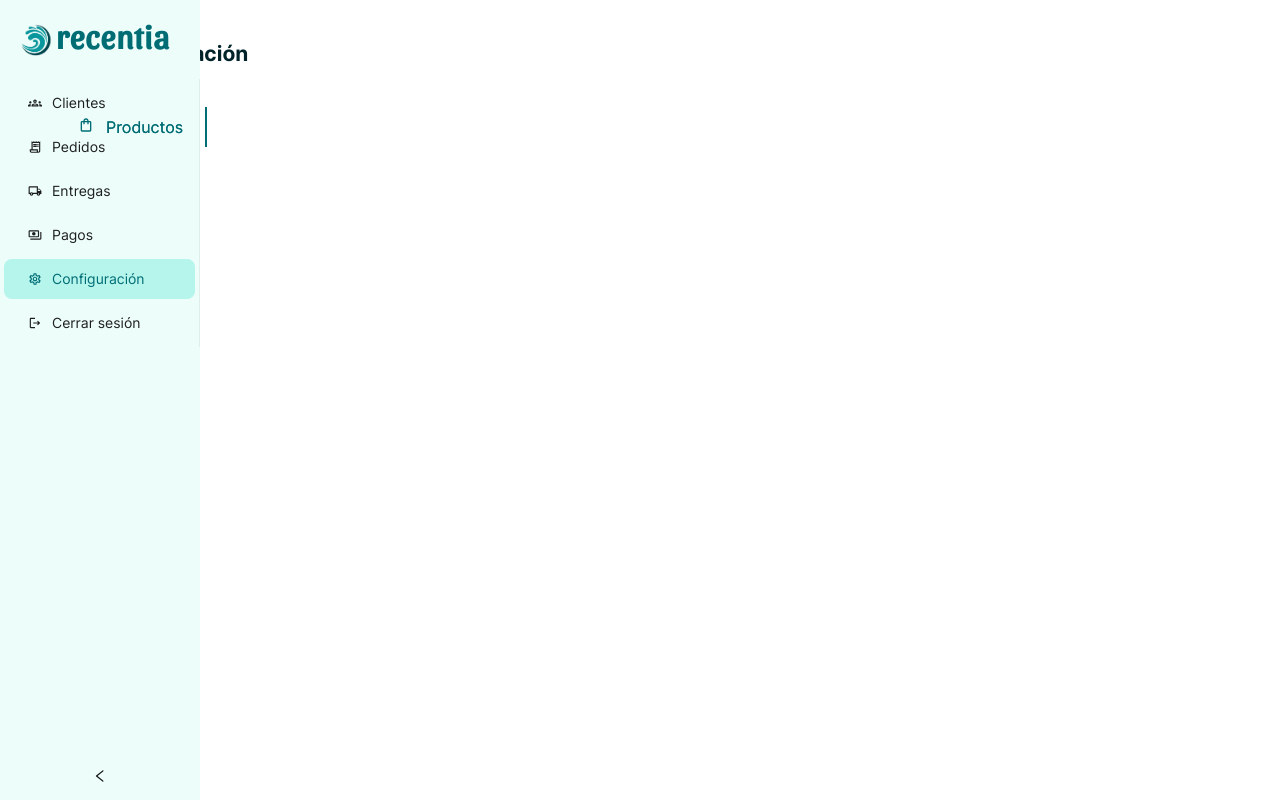
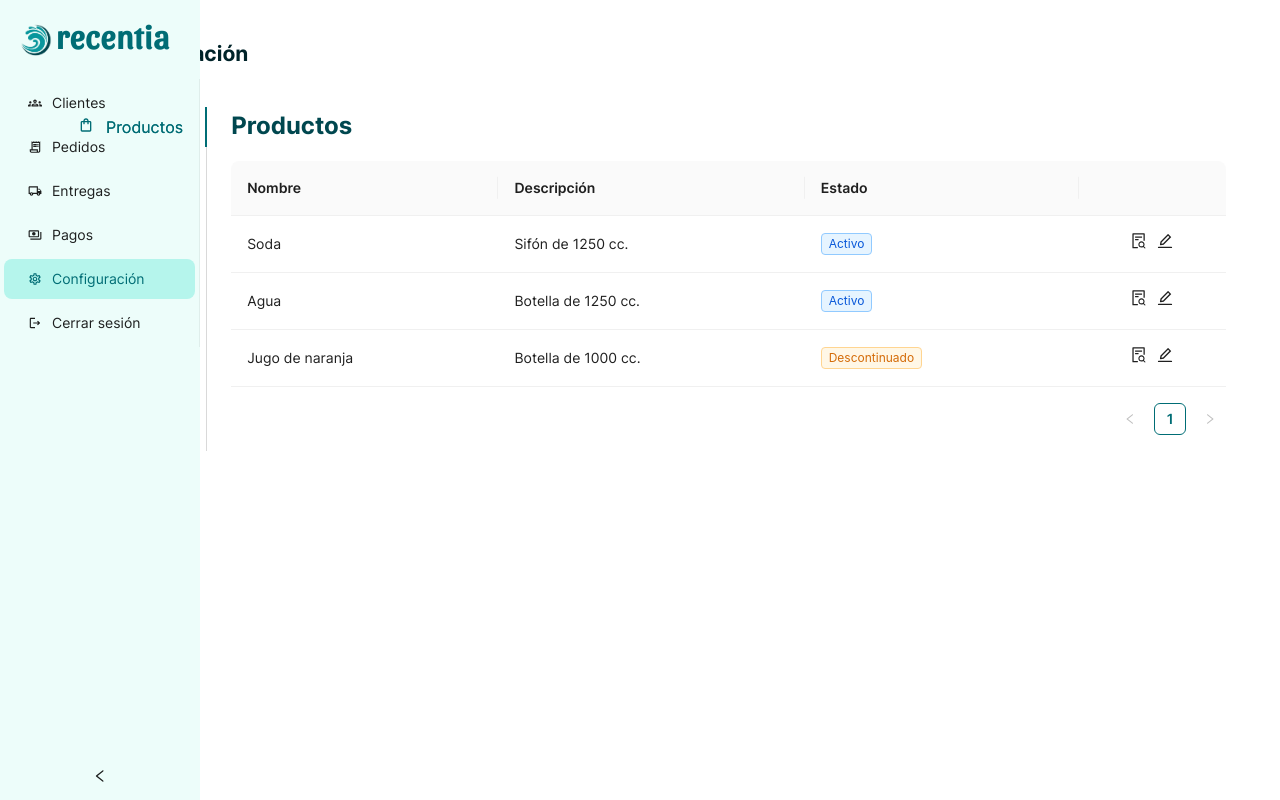
Before and after one commit to TomySanchez/lnz10_recentia-project, a React (Vite) app: page /configuracion in a window 1280 px wide. Built offline with nearby package versions, Linux system fonts and the light colour scheme; sample sign-in values are in the browser's storage.

Commit message:
feat[configuracion|productos]: Tabla de productos

```diff
--- a/src/pages/configuracion/Configuracion.jsx
+++ b/src/pages/configuracion/Configuracion.jsx
@@ -1,13 +1,15 @@
 import { Tabs } from 'antd';
 import { MdOutlineSettings, MdOutlineShoppingBag } from 'react-icons/md';
 import { MainContent } from '../../layouts/MainContent';
+import { Productos } from './productos/Productos';
 
 export const Configuracion = () => {
   const tabItems = [
     {
       key: 'products',
       label: 'Productos',
-      icon: <MdOutlineShoppingBag />
+      icon: <MdOutlineShoppingBag />,
+      children: <Productos />
     }
   ];
 
--- a/src/pages/configuracion/productos/Productos.jsx
+++ b/src/pages/configuracion/productos/Productos.jsx
@@ -1,5 +1,10 @@
 import { ConfiguracionContent } from '../components/ConfiguracionContent';
+import { ProductosTable } from './components/ProductosTable';
 
 export const Productos = () => {
-  return <ConfiguracionContent title='Productos'></ConfiguracionContent>;
+  return (
+    <ConfiguracionContent title='Productos'>
+      <ProductosTable />
+    </ConfiguracionContent>
+  );
 };
--- /dev/null
+++ b/src/pages/configuracion/productos/components/ProductosTable.jsx
@@ -0,0 +1,38 @@
+import { useContext } from 'react';
+import { DataContext } from '../../../../contexts';
+import { Table } from '../../../../components/tables/Table';
+import { Tag } from 'antd';
+import { Acciones } from '../../../../components/tables/Acciones';
+
+export const ProductosTable = () => {
+  const { productos } = useContext(DataContext);
+
+  const productosColumns = [
+    {
+      dataIndex: 'nombre',
+      title: 'Nombre'
+    },
+    {
+      dataIndex: 'descripcion',
+      title: 'Descripción'
+    },
+    {
+      dataIndex: 'estado',
+      title: 'Estado',
+      render: (text) => {
+        const colorTag = text === 'Activo' ? 'blue' : 'orange';
+
+        return <Tag color={colorTag}>{text}</Tag>;
+      }
+    },
+    {
+      key: '',
+      dataIndex: '',
+      title: '',
+      align: 'center',
+      render: () => <Acciones />
+    }
+  ];
+
+  return <Table columns={productosColumns} dataSource={productos} />;
+};
```
